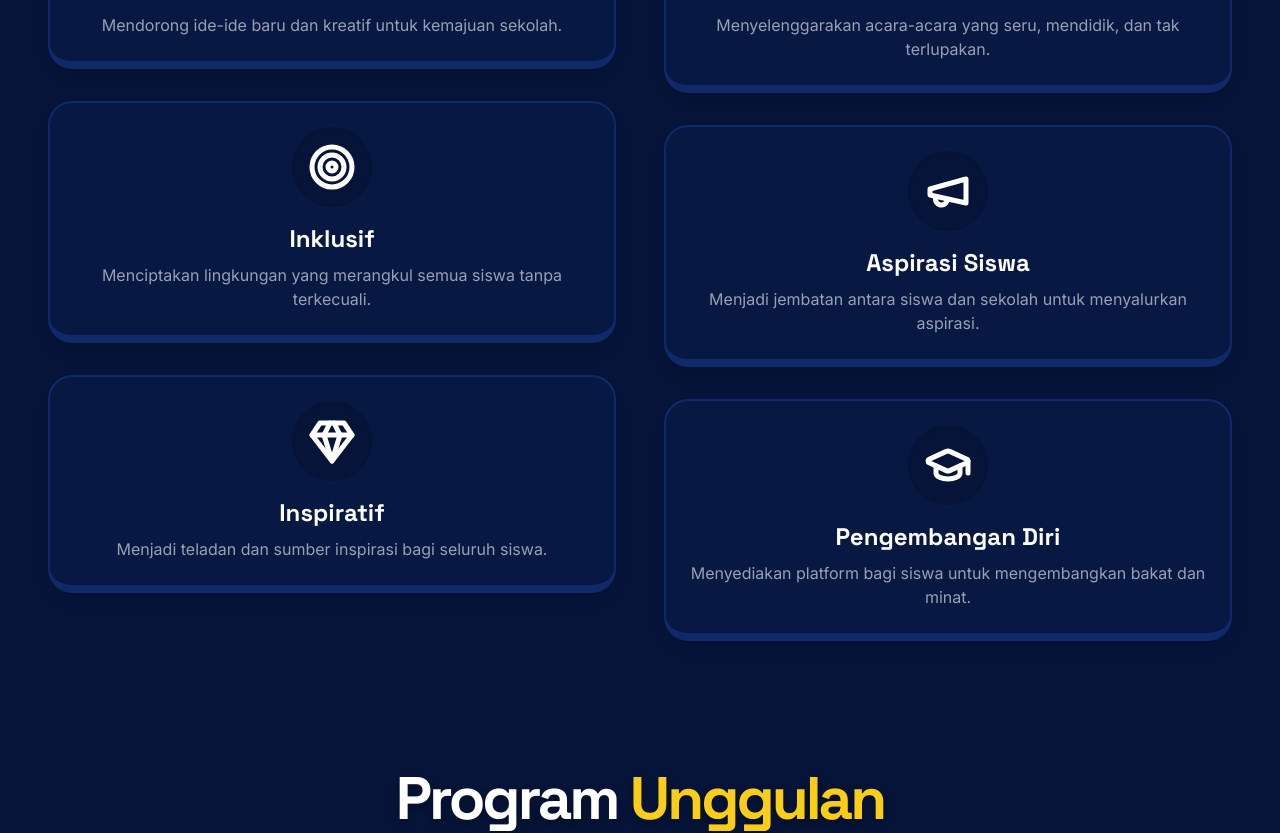
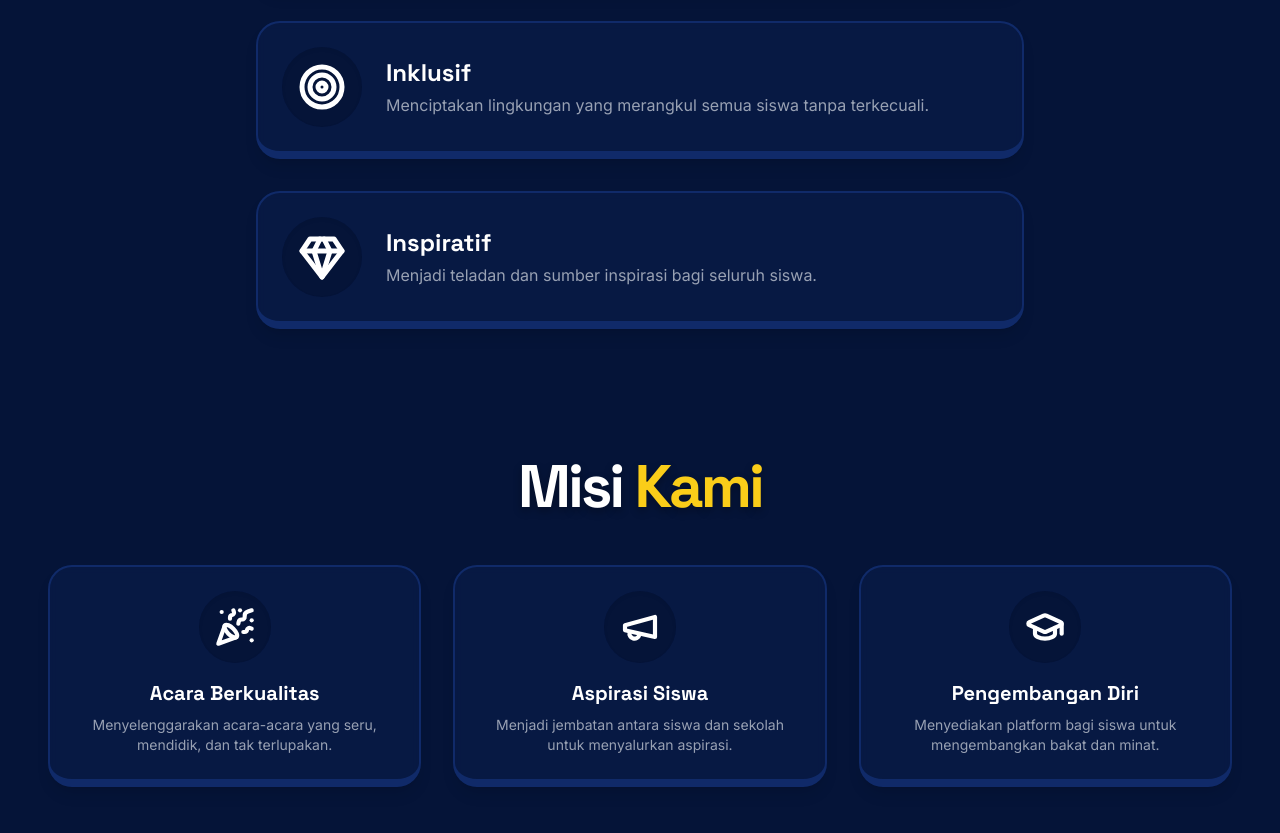
Before and after one commit to WeplyStudio/osis, a Next.js app: page / in a window 1280 px wide. Shown: the part 6611-7444 px from the top of the page. Built offline with nearby package versions, Linux system fonts and the light colour scheme.

Commit message:
Coba buat agar section visi dan misi punya UI yang berbeda!!!!!!!!!!!!!!

```diff
--- a/src/app/(app)/page.tsx
+++ b/src/app/(app)/page.tsx
@@ -36,13 +36,25 @@ const SectionTitle = ({ children, className }: { children: React.ReactNode, clas
   </h2>
 );
 
-const VisionMissionCard = ({ icon: Icon, title, description, color }: { icon: React.ElementType, title: string, description: string, color: string }) => (
-    <div className="bg-card/90 backdrop-blur-sm rounded-3xl p-6 shadow-lg border-2 border-b-8 border-border/60 flex flex-col items-center text-center transition-transform duration-300 hover:-translate-y-2">
-        <div className={`mb-4 p-4 rounded-full bg-background shadow-inner`}>
+const VisionCard = ({ icon: Icon, title, description, color }: { icon: React.ElementType, title: string, description: string, color: string }) => (
+    <div className="bg-card/90 backdrop-blur-sm rounded-3xl p-6 shadow-lg border-2 border-b-8 border-border/60 flex items-center gap-6 transition-transform duration-300 hover:-translate-y-2">
+        <div className={`flex-shrink-0 p-4 rounded-full bg-background shadow-inner`}>
             <Icon className={`w-12 h-12 ${color}`} strokeWidth={2.5}/>
         </div>
-        <h3 className="font-headline text-2xl font-bold text-white mb-2">{title}</h3>
-        <p className="text-muted-foreground">{description}</p>
+        <div>
+            <h3 className="font-headline text-2xl font-bold text-white mb-1">{title}</h3>
+            <p className="text-muted-foreground">{description}</p>
+        </div>
+    </div>
+);
+
+const MissionCard = ({ icon: Icon, title, description, color }: { icon: React.ElementType, title: string, description: string, color: string }) => (
+    <div className="bg-card/90 backdrop-blur-sm rounded-3xl p-6 shadow-lg border-2 border-b-8 border-border/60 flex flex-col items-center text-center transition-transform duration-300 hover:-translate-y-2 h-full">
+        <div className={`mb-4 p-4 rounded-full bg-background shadow-inner`}>
+            <Icon className={`w-10 h-10 ${color}`} strokeWidth={2.5}/>
+        </div>
+        <h3 className="font-headline text-xl font-bold text-white mb-2">{title}</h3>
+        <p className="text-muted-foreground text-sm flex-grow">{description}</p>
     </div>
 );
 
@@ -119,21 +131,19 @@ export default function LandingPage() {
             </Carousel>
         </section>
 
-        {/* Vision & Mission Section */}
+        {/* Vision Section */}
         <section>
-            <div className="grid grid-cols-1 md:grid-cols-2 gap-8 md:gap-12">
-                <div>
-                    <SectionTitle>Visi <span className="text-primary">Kami</span></SectionTitle>
-                    <div className="grid grid-cols-1 gap-8">
-                        {vision.map((item) => <VisionMissionCard key={item.title} {...item} />)}
-                    </div>
-                </div>
-                <div>
-                    <SectionTitle>Misi <span className="text-primary">Kami</span></SectionTitle>
-                    <div className="grid grid-cols-1 gap-8">
-                        {mission.map((item) => <VisionMissionCard key={item.title} {...item} />)}
-                    </div>
-                </div>
+            <SectionTitle>Visi <span className="text-primary">Kami</span></SectionTitle>
+            <div className="max-w-3xl mx-auto space-y-8">
+                {vision.map((item) => <VisionCard key={item.title} {...item} />)}
+            </div>
+        </section>
+
+        {/* Mission Section */}
+        <section>
+            <SectionTitle>Misi <span className="text-primary">Kami</span></SectionTitle>
+            <div className="grid grid-cols-1 md:grid-cols-3 gap-8">
+                {mission.map((item) => <MissionCard key={item.title} {...item} />)}
             </div>
         </section>
 
```
